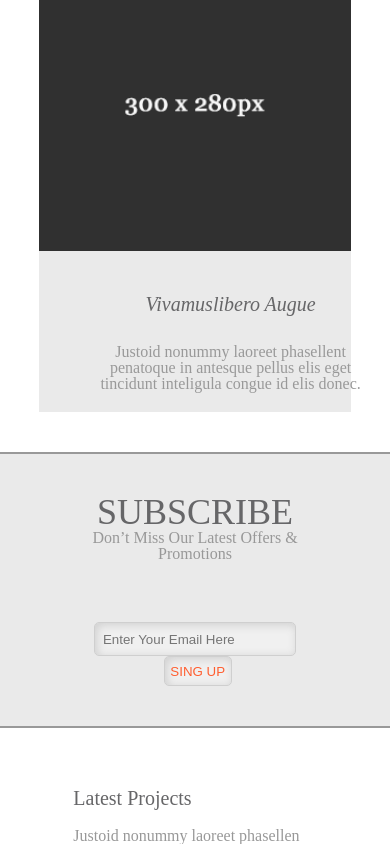
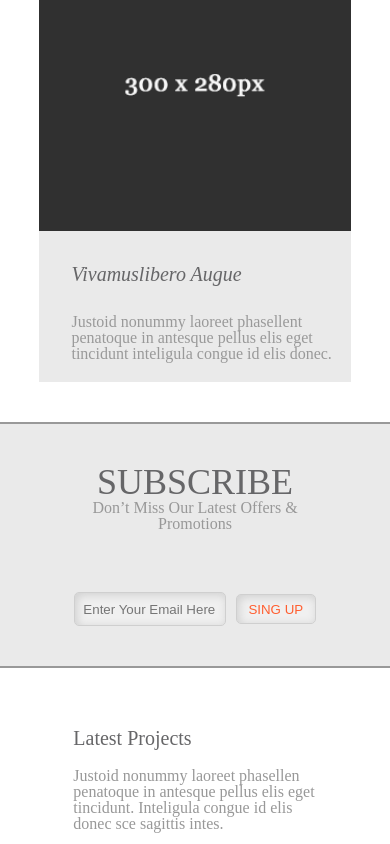
Before and after one commit to AndreyValoven/FrontEnd-Example-2, a website: page app/index.html in a window 390 px wide. Shown: the part 1156-2000 px from the top of the page. Drawn offline with nearby package versions, Linux system fonts and the light colour scheme.

Commit message:
Fix subscribe div, navbar and content in mobile version

```diff
--- a/app/sass/main.sass
+++ b/app/sass/main.sass
@@ -153,7 +153,7 @@ footer
       color: #FF5E30
     & input[type=text]
       padding-left: 3%
-      width: 70%
+      width: 50%
 
 $margin: 2%
 
@@ -179,17 +179,18 @@ $margin: 2%
       margin: 12.5px 0
 
 @media screen and (max-width: 860px)
+  .enter-form
     input
       &[type=text]
         width: 30%
       &[type=submit]
         padding: 0
         width: 100px
-    .projects
-      margin: 40px -2%
-      &--box
-        width: 40%
-        margin: 0 5% 20px
+  .projects
+    margin: 40px -2%
+    &--box
+      width: 40%
+      margin: 0 5% 20px
 
 @media screen and (max-width: 720px)
   .content
@@ -218,14 +219,23 @@ $margin: 2%
     .subscribe
     .text,.enter-form
       float: none
-      text-align: center
+      // text-align: center
       width: 90%
       margin: 20px 10%
       padding: 20px
+    .text
+      margin: 10px 4%
       .projects
             &--box
               width: 90%
               margin: 20px 5%
+    .enter-form
+      input
+        &[type=text]
+          min-width: 140px
+        &[type=submit]
+          padding: 0
+          min-width: 80px
 
 $width: 20.5%
 $pad--right: 2.2%
@@ -342,7 +352,6 @@ $hr: #999999
         height: 5px
         background-color: black
         margin: 6px 0
-        //float: right
 
 
 .hpone-number
@@ -394,16 +403,18 @@ $hr: #999999
             &:hover
                 color: #FF5E30
 
-@media screen and (max-width: 730px)
+@media screen and (max-width: 792px)
     .navbar
         display: none
         float: none
+        position: absolute
+        width: 100%
     .logo
         float: none
         text-align: center
     .mob-icon
         display: block
-@media screen and (max-width: 720px)
+@media screen and (max-width: 792px)
   .mob-icon
     cursor: pointer
   .navbar
--- a/app/sass/modules/_content.sass
+++ b/app/sass/modules/_content.sass
@@ -69,7 +69,7 @@
       color: #FF5E30
     & input[type=text]
       padding-left: 3%
-      width: 70%
+      width: 50%
 
 $margin: 2%
 
@@ -95,17 +95,18 @@ $margin: 2%
       margin: 12.5px 0
 
 @media screen and (max-width: 860px)
+  .enter-form
     input
       &[type=text]
         width: 30%
       &[type=submit]
         padding: 0
         width: 100px
-    .projects
-      margin: 40px -2%
-      &--box
-        width: 40%
-        margin: 0 5% 20px
+  .projects
+    margin: 40px -2%
+    &--box
+      width: 40%
+      margin: 0 5% 20px
 
 @media screen and (max-width: 720px)
   .content
@@ -134,11 +135,20 @@ $margin: 2%
     .subscribe
     .text,.enter-form
       float: none
-      text-align: center
+      // text-align: center
       width: 90%
       margin: 20px 10%
       padding: 20px
+    .text
+      margin: 10px 4%
       .projects
             &--box
               width: 90%
               margin: 20px 5%
+    .enter-form
+      input
+        &[type=text]
+          min-width: 140px
+        &[type=submit]
+          padding: 0
+          min-width: 80px
--- a/app/sass/modules/_header.sass
+++ b/app/sass/modules/_header.sass
@@ -12,7 +12,6 @@ $hr: #999999
         height: 5px
         background-color: black
         margin: 6px 0
-        //float: right
 
 
 .hpone-number
@@ -64,10 +63,12 @@ $hr: #999999
             &:hover
                 color: #FF5E30
 
-@media screen and (max-width: 730px)
+@media screen and (max-width: 792px)
     .navbar
         display: none
         float: none
+        position: absolute
+        width: 100%
     .logo
         float: none
         text-align: center
--- a/app/sass/state/index.sass
+++ b/app/sass/state/index.sass
@@ -1,4 +1,4 @@
-@media screen and (max-width: 720px)
+@media screen and (max-width: 792px)
   .mob-icon
     cursor: pointer
   .navbar
```
Also changed, not shown: app/css/main.css.
